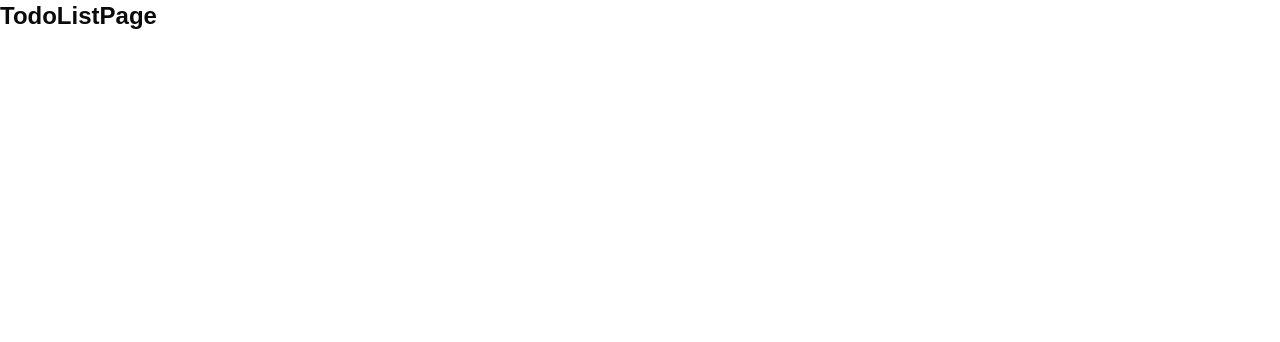
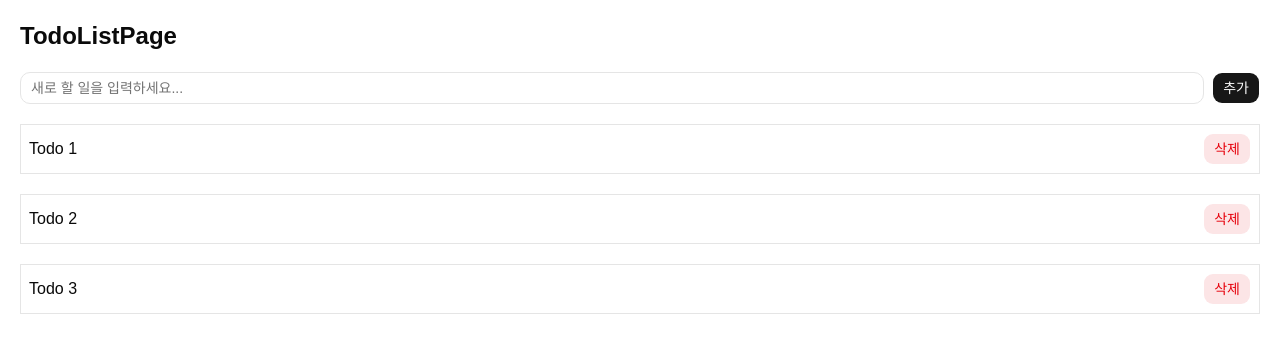
Before and after one commit to dkdkwl/onebite-exam, a React (Vite) app: page /todolist in a window 1280 px wide. Shown: the top 342 px of the page. Built offline with nearby package versions, Linux system fonts and the light colour scheme.

Commit message:
todolist 레이아웃 만들기

```diff
--- /dev/null
+++ b/src/components/ui/input.tsx
@@ -0,0 +1,19 @@
+import * as React from "react"
+
+import { cn } from "@/lib/utils"
+
+function Input({ className, type, ...props }: React.ComponentProps<"input">) {
+  return (
+    <input
+      type={type}
+      data-slot="input"
+      className={cn(
+        "h-8 w-full min-w-0 rounded-lg border border-input bg-transparent px-2.5 py-1 text-base transition-colors outline-none file:inline-flex file:h-6 file:border-0 file:bg-transparent file:text-sm file:font-medium file:text-foreground placeholder:text-muted-foreground focus-visible:border-ring focus-visible:ring-3 focus-visible:ring-ring/50 disabled:pointer-events-none disabled:cursor-not-allowed disabled:bg-input/50 disabled:opacity-50 aria-invalid:border-destructive aria-invalid:ring-3 aria-invalid:ring-destructive/20 md:text-sm dark:bg-input/30 dark:disabled:bg-input/80 dark:aria-invalid:border-destructive/50 dark:aria-invalid:ring-destructive/40",
+        className
+      )}
+      {...props}
+    />
+  )
+}
+
+export { Input }
--- /dev/null
+++ b/src/components/ui/todo-list/todo-editor.tsx
@@ -0,0 +1,11 @@
+import { Button } from "@/components/ui/button";
+import { Input } from "@/components/ui/input";
+
+export default function TodoEditor() {
+  return (
+    <div className="flex gap-2">
+      <Input placeholder="새로 할 일을 입력하세요..."></Input>
+      <Button>추가</Button>
+    </div>
+  );
+}
--- /dev/null
+++ b/src/components/ui/todo-list/todo-item.tsx
@@ -0,0 +1,16 @@
+import { Button } from "@/components/ui/button";
+
+export default function TodoItem({
+  id,
+  content,
+}: {
+  id: number;
+  content: string;
+}) {
+  return (
+    <div className="flex items-center justify-between border p-2">
+      {content}
+      <Button variant="destructive">삭제</Button>
+    </div>
+  );
+}
--- a/src/pages/todo-list-page.tsx
+++ b/src/pages/todo-list-page.tsx
@@ -1,5 +1,29 @@
+import TodoEditor from "@/components/ui/todo-list/todo-editor";
+import TodoItem from "@/components/ui/todo-list/todo-item";
+
+const dummyTodos = [
+  {
+    id: 1,
+    content: "Todo 1",
+  },
+  {
+    id: 2,
+    content: "Todo 2",
+  },
+  {
+    id: 3,
+    content: "Todo 3",
+  },
+];
+
 export default function TodoListPage() {
   return (
-    <div><h1 className="text-2xl font-bold">TodoListPage</h1></div>
-  )
+    <div className="flex flex-col gap-5 p-5">
+      <h1 className="text-2xl font-bold">TodoListPage</h1>
+      <TodoEditor></TodoEditor>
+      {dummyTodos.map((todo) => (
+        <TodoItem key={todo.id} {...todo} />
+      ))}
+    </div>
+  );
 }
```
